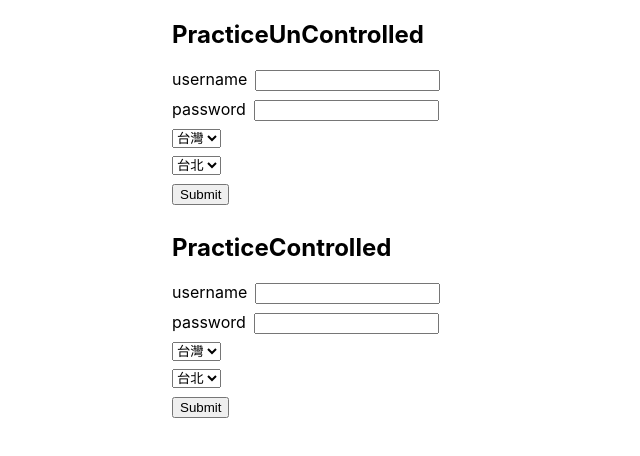
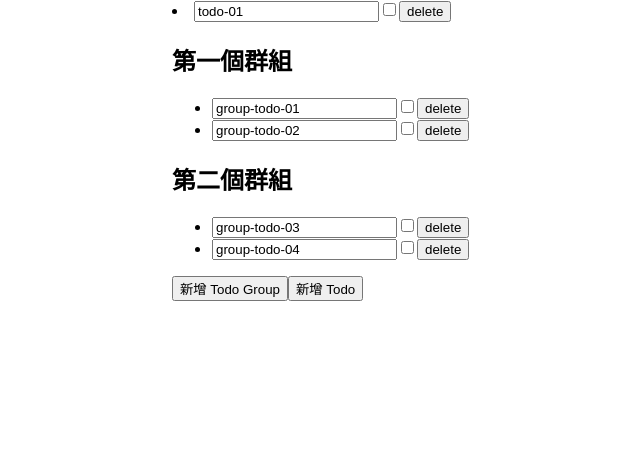
Before and after one commit to futianshen/react-hook-form, a React (Vite) app: page / in a window 1280 px wide. Shown: the top 456 px of the page, without its empty margins (68-708 px from the left). Built offline with nearby package versions, Linux system fonts and the light colour scheme.

Commit message:
feat: error mutate todo list

```diff
--- a/src/App.tsx
+++ b/src/App.tsx
@@ -5,6 +5,7 @@ import FormControlledWithoutReactHookForm from "./FormControlledWithoutReactHook
 import FormUnControlledWithoutReactHookForm from "./FormUnControlledWithoutReactHookForm"
 import PracticeUnControlled from "./PracticeUnControlled"
 import PracticeControlled from "./PracticeControlled"
+import TodoList from "./TodoList"
 
 function App() {
   return (
@@ -23,10 +24,11 @@ function App() {
 
       <h2>UnControlled Component(without react hook form)</h2>
       <FormUnControlledWithoutReactHookForm /> */}
-      <h2>PracticeUnControlled</h2>
+      {/* <h2>PracticeUnControlled</h2>
       <PracticeUnControlled />
       <h2>PracticeControlled</h2>
-      <PracticeControlled />
+      <PracticeControlled /> */}
+      <TodoList />
     </div>
   )
 }
--- /dev/null
+++ b/src/TodoList.tsx
@@ -0,0 +1,178 @@
+import React, { useState } from "react"
+
+type TodoGroup = {
+  id: string
+  value?: String
+  list: Todo[]
+}
+
+type Todo = {
+  id: string
+  value: string
+  isDone: boolean
+}
+
+function TodoList() {
+  const [list, setList] = useState<TodoGroup[]>([
+    {
+      id: "1",
+      list: [{ id: "a", value: "todo-01", isDone: false }],
+    },
+    {
+      id: "2",
+      value: "第一個群組",
+      list: [
+        {
+          id: "a",
+          value: "group-todo-01",
+          isDone: false,
+        },
+        {
+          id: "b",
+          value: "group-todo-02",
+          isDone: false,
+        },
+      ],
+    },
+    {
+      id: "3",
+      value: "第二個群組",
+      list: [
+        {
+          id: "a",
+          value: "group-todo-03",
+          isDone: false,
+        },
+        {
+          id: "b",
+          value: "group-todo-04",
+          isDone: false,
+        },
+      ],
+    },
+  ])
+
+  const handleAddTodoGroupItem = () => {
+    setList((prevList) => [
+      ...prevList,
+      {
+        id: "2",
+        value: "第一個群組",
+        list: [
+          {
+            id: "a",
+            value: "group-todo-01",
+            isDone: false,
+          },
+        ],
+      },
+    ])
+  }
+  const handleAddTodoItem = () => {
+    setList((prevList) => [
+      ...prevList,
+      {
+        id: "2",
+        list: [
+          {
+            id: "a",
+            value: "group-todo-01",
+            isDone: false,
+          },
+        ],
+      },
+    ])
+  }
+  const handleCheckTodoItem = (itemId: string, subItemId: string) => {
+    setList((prevList) => {
+      const newPrevList = [...prevList]
+      const currentIndex = newPrevList.findIndex((item) => (item.id = itemId))
+      const currentSubIndex = newPrevList[currentIndex].list.findIndex(
+        (subItem) => {
+          console.log((subItem.id = subItemId))
+          return (subItem.id = subItemId)
+        }
+      )
+
+      newPrevList[currentIndex].list[currentSubIndex].isDone =
+        !newPrevList[currentIndex].list[currentSubIndex].isDone
+
+      return newPrevList
+    })
+  }
+  const handleEditTodoItem = (itemId: string, subItemid: string) => {}
+  const handleDeleteTodoItem = (itemId: string, subItemId: string) => {
+    setList((prevList) => {
+      const currentIndex = prevList.findIndex((item) => item.id === itemId)
+      const newItem =
+        prevList[currentIndex].list.filter(
+          (subItem) => subItem.id !== subItemId
+        ).length === 0
+          ? []
+          : [
+              {
+                ...prevList[currentIndex],
+                list: prevList[currentIndex].list.filter(
+                  (subItem) => subItem.id !== subItemId
+                ),
+              },
+            ]
+
+      return [
+        ...prevList.slice(0, currentIndex),
+        ...newItem,
+        ...prevList.slice(currentIndex + 1),
+      ]
+    })
+  }
+
+  return (
+    <div>
+      {list.map((item) => (
+        <div key={item.id}>
+          {item.value ? (
+            <>
+              <h2>{item.value}</h2>
+              <ul>
+                {item.list.map((todo) => (
+                  <li key={todo.id}>
+                    <input type="text" value={todo.value} />
+                    <input
+                      type="checkbox"
+                      checked={todo.isDone}
+                      onChange={() => handleCheckTodoItem(item.id, todo.id)}
+                    />
+                    <button
+                      onClick={() => handleDeleteTodoItem(item.id, todo.id)}
+                    >
+                      delete
+                    </button>
+                  </li>
+                ))}
+              </ul>
+            </>
+          ) : (
+            item.list.map((todo) => (
+              <li key={todo.id}>
+                <input type="text" value={todo.value} />
+                <input
+                  type="checkbox"
+                  checked={todo.isDone}
+                  onChange={() => handleCheckTodoItem(item.id, todo.id)}
+                />
+                <button onClick={() => handleDeleteTodoItem(item.id, todo.id)}>
+                  delete
+                </button>
+              </li>
+            ))
+          )}
+        </div>
+      ))}
+
+      <button onClick={handleAddTodoGroupItem}>新增 Todo Group</button>
+      <button onClick={handleAddTodoItem}>新增 Todo</button>
+    </div>
+  )
+}
+
+export default TodoList
```
